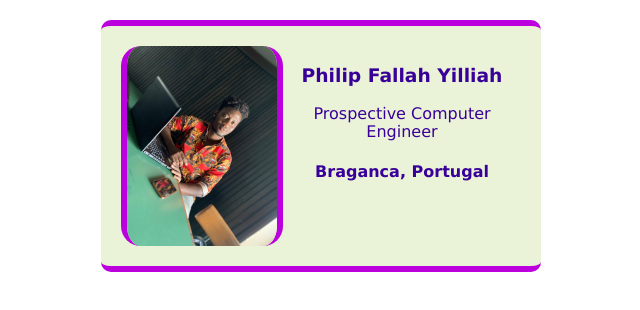
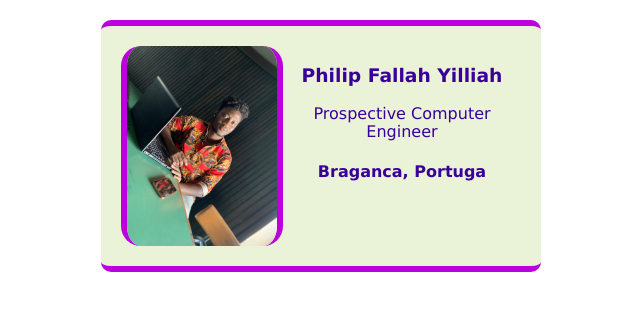
Before and after one commit to Phil838/business-card, a plain HTML site: page index.html in a window 1280 px wide. Shown: the full height of the page, 319-959 px from the left. Drawn offline with nearby package versions, Linux system fonts and the light colour scheme.

Commit message:
Update index.html

```diff
--- a/index.html
+++ b/index.html
@@ -8,7 +8,7 @@
             <div >
                 <h3>Philip Fallah Yilliah</h3>
                 <p>Prospective Computer Engineer</p>
-                <h4>Braganca, Portugal</h4>
+                <h4>Braganca, Portuga</h4>
             </div>
         </div>
     </body>
```
